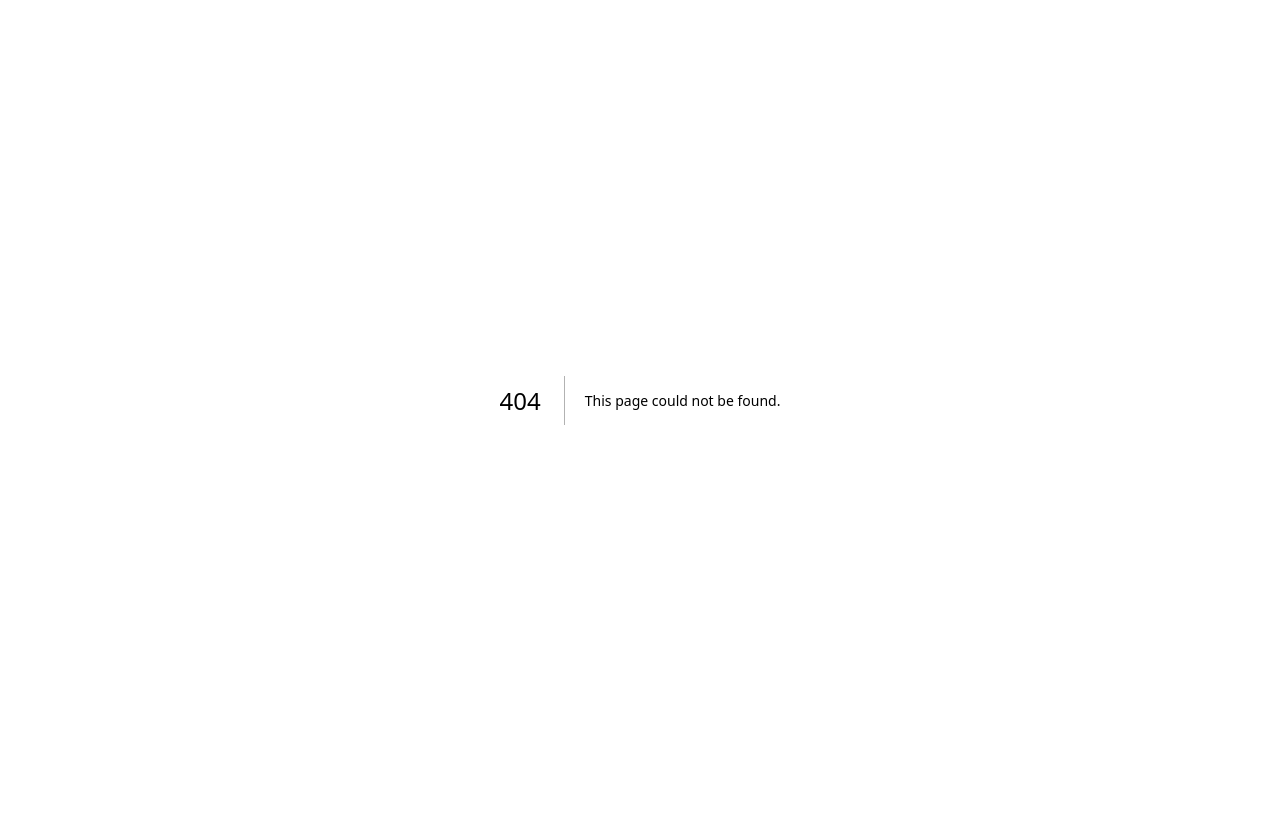
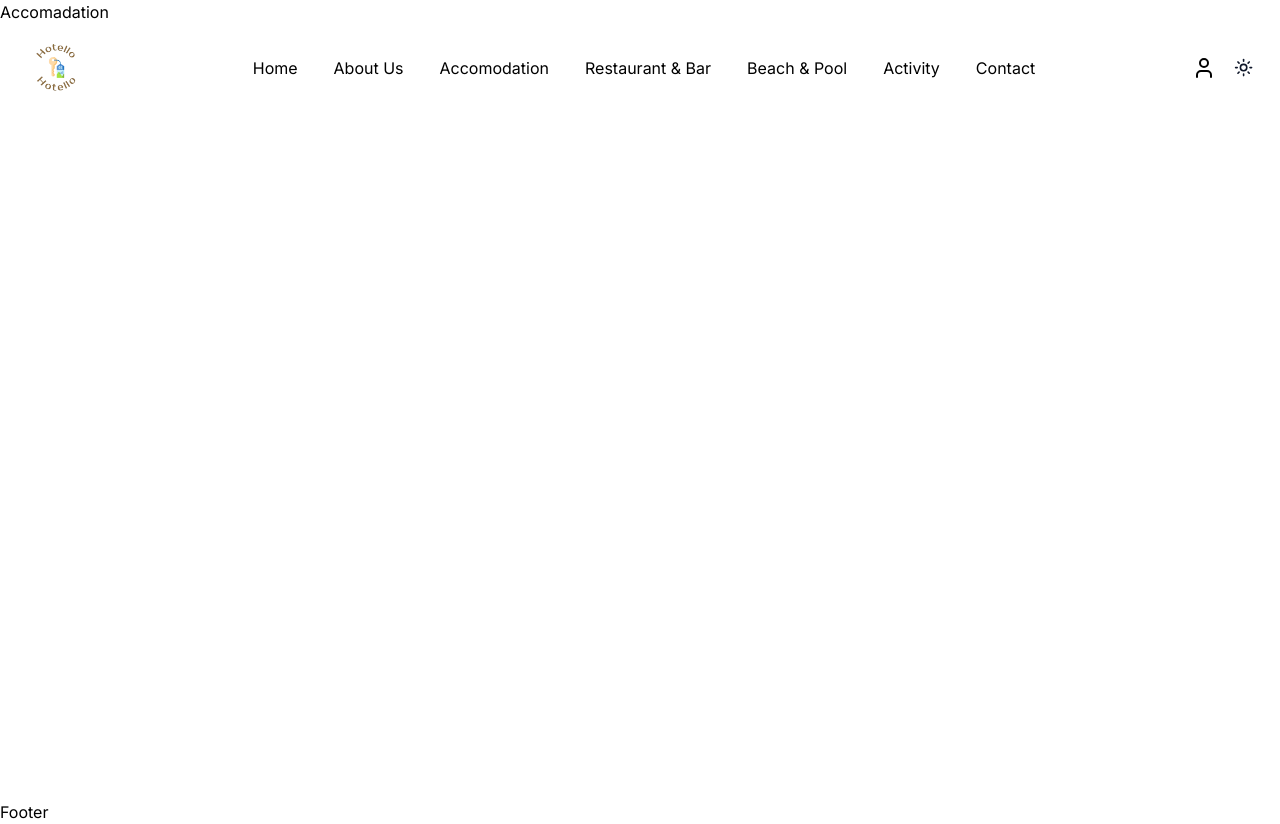
Before and after one commit to karamanburak/hotello-next.js, a Next.js app: page /accomodation in a window 1280 px wide. Before the commit this address had no page. Before the commit the page ends 800 px from the top, so only its background shows below. Built offline with nearby package versions, Linux system fonts and the light colour scheme.

Commit message:
Add new pages and implement to Navbar

```diff
--- /dev/null
+++ b/app/(routes)/_components/NavItem.tsx
@@ -0,0 +1,19 @@
+import Link from "next/link";
+import React from "react";
+
+interface NavItemProps {
+    title: string;
+    url: string;
+}
+
+const NavItem = ({ title, url }: NavItemProps) => {
+    return (
+        <Link href={url}>
+            <div className="cursor-pointer">
+                {title}
+            </div>
+        </Link>
+    )
+};
+
+export default NavItem;
--- a/app/(routes)/_components/Navbar.tsx
+++ b/app/(routes)/_components/Navbar.tsx
@@ -3,6 +3,8 @@ import Image from "next/image";
 import React from "react";
 import UserToggle from "./UserToggle";
 import MobileMenu from "./MobileMenu";
+import { NavMenu } from "@/constans";
+import NavItem from "./NavItem";
 
 
 const Navbar = () => {
@@ -20,8 +22,9 @@ const Navbar = () => {
                         />
                     </div>
                     <div className="flex-row lg:flex hidden items-center gap-9 ml-auto">
-                        Home
-                        About
+                        {NavMenu.map((item, index) => (
+                            <NavItem key={index} {...item} />
+                        ))}
                     </div>
                     <div className="flex lg:flex items-center ml-auto gap-2">
                         <UserToggle />
--- /dev/null
+++ b/app/(routes)/accomodation/page.tsx
@@ -0,0 +1,7 @@
+import React from "react";
+
+const Accomadation = () => {
+    return <div>Accomadation</div>;
+};
+
+export default Accomadation;
--- /dev/null
+++ b/app/(routes)/activity/page.tsx
@@ -0,0 +1,7 @@
+import React from "react";
+
+const Activity = () => {
+    return <div>Activity</div>;
+};
+
+export default Activity;
--- /dev/null
+++ b/app/(routes)/beach&pool/page.tsx
@@ -0,0 +1,7 @@
+import React from "react";
+
+const BeachAndPool = () => {
+    return <div>BeachAndPool</div>;
+};
+
+export default BeachAndPool;
--- /dev/null
+++ b/app/(routes)/restaurant&bar/page.tsx
@@ -0,0 +1,7 @@
+import React from "react";
+
+const RestaurantAndBar = () => {
+    return <div>RestaurantAndBar</div>;
+};
+
+export default RestaurantAndBar;
--- a/app/(routes)/rooms/page.tsx
+++ /dev/null
@@ -1,7 +0,0 @@
-import React from "react";
-
-const RoomsPage = () => {
-    return <div>RoomsPage</div>;
-};
-
-export default RoomsPage;
--- a/constans/index.ts
+++ b/constans/index.ts
@@ -0,0 +1,43 @@
+export const NavMenu = [
+  {
+    title: "Home",
+    url: "/",
+  },
+  {
+    title: "About Us",
+    url: "/about",
+  },
+  {
+    title: "Accomodation",
+    url: "/accomodation",
+  },
+  {
+    title: "Restaurant & Bar",
+    url: "/restaurant&bar",
+  },
+  {
+    title: "Beach & Pool",
+    url: "/beach&pool",
+  },
+  {
+    title: "Activity",
+    url: "/activity",
+  },
+  {
+    title: "Contact",
+    url: "/contact",
+  },
+];
+
+export const SliderImage = [
+  {
+    id: 1,
+    href: "/slider/hotello1.jpg",
+    alt: "slider 1",
+  },
+  {
+    id: 2,
+    href: "/slider/hotello2.jpg",
+    alt: "slider 2",
+  },
+];
```
